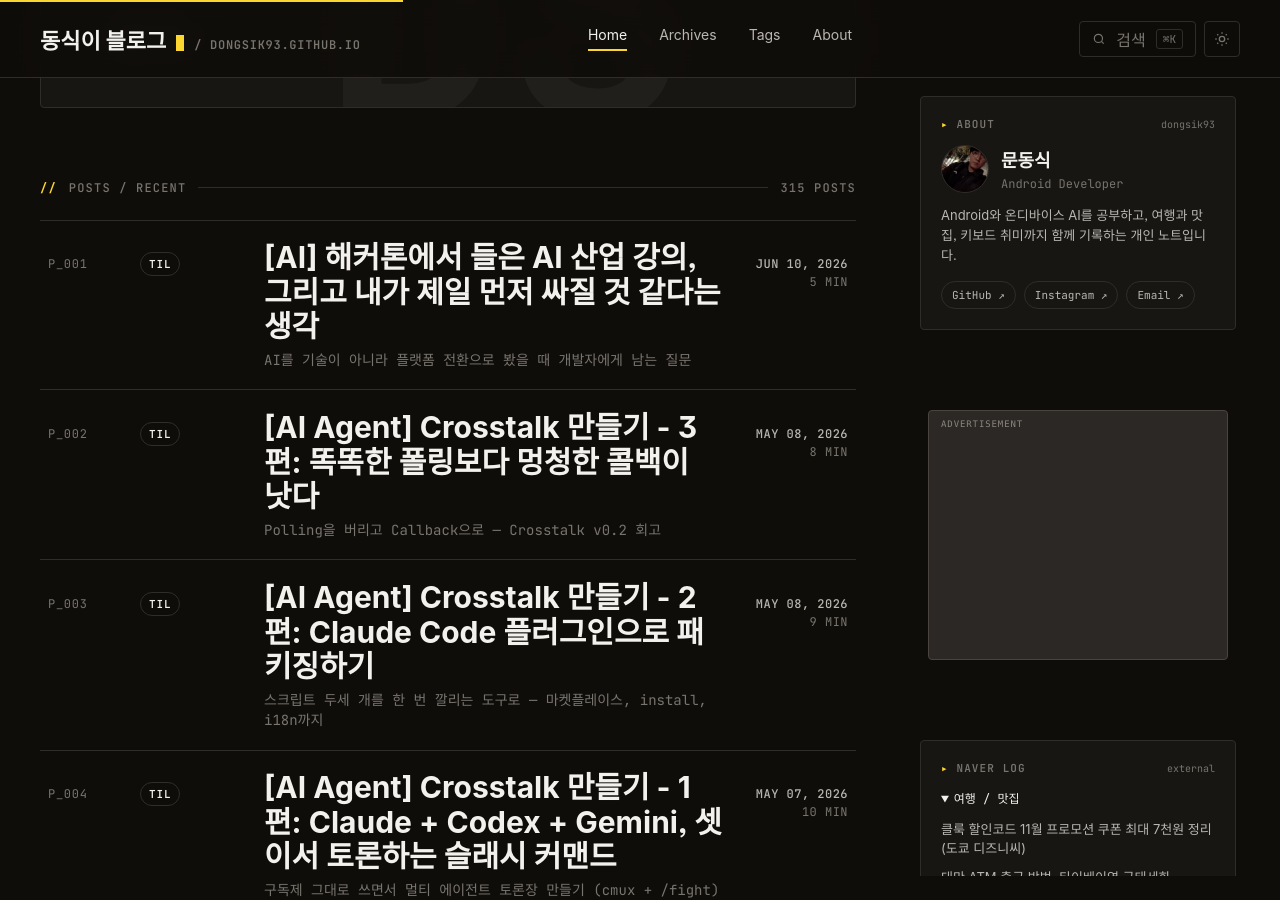
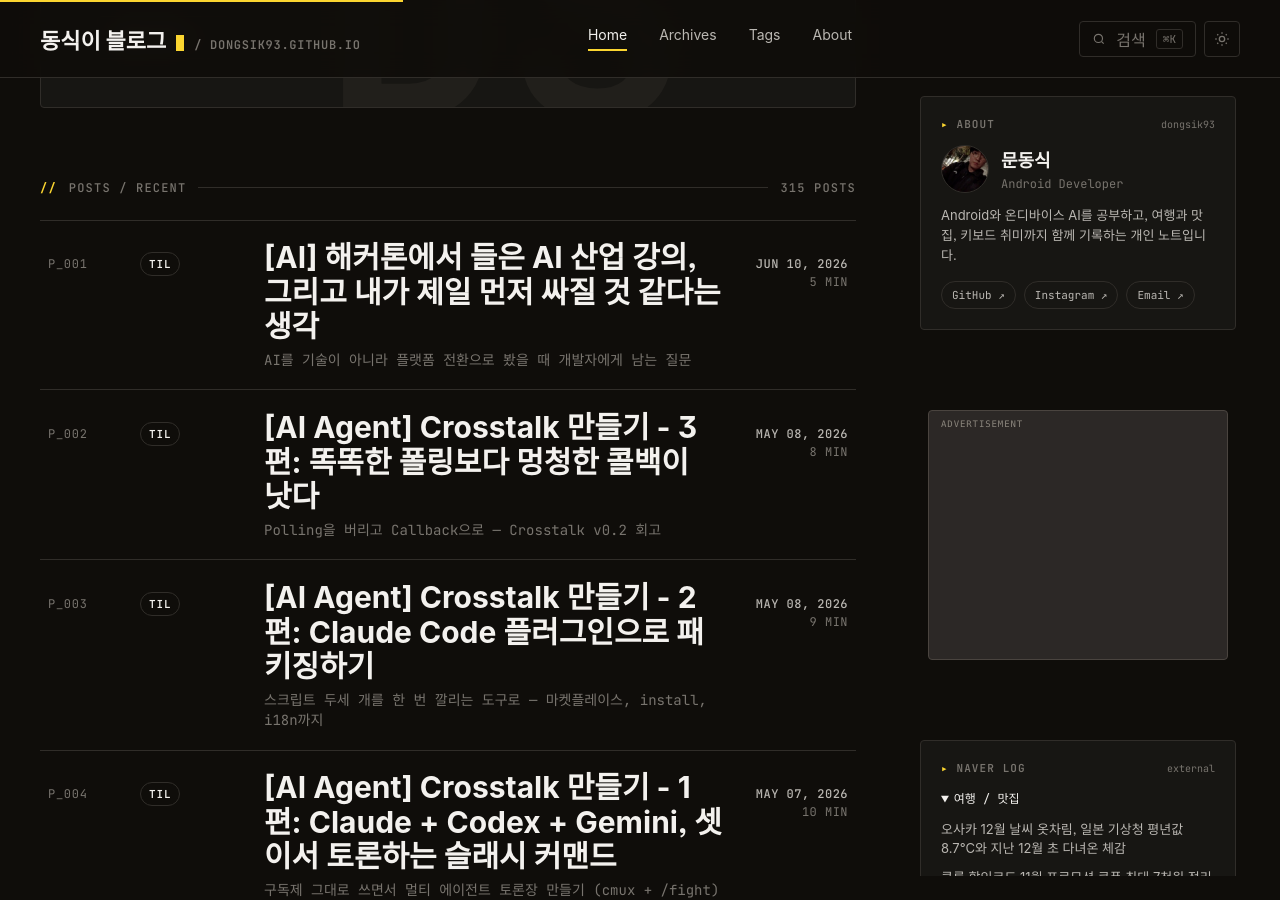
Before and after one commit to dongsik93/dongsik93.github.io, a Jekyll site: the page built from index.html, in a window 1280 px wide and 900 px high, scrolled down 601 px. Built offline with Jekyll 4.4.1, drawn with Linux system fonts in a browser that asks for light colours; some web fonts are replaced; the list of posts is cut into pages by our own code.

Commit message:
Add Osaka December weather backlink

```diff
--- a/_includes/blogs.html
+++ b/_includes/blogs.html
@@ -5,6 +5,7 @@
 <details>
   <summary>✈️ 여행 후기</summary>
   <ul class="list-inline">
+    <li><small><a href="https://m.blog.naver.com/econ_view/224465636137" target="_blank" rel="noopener noreferrer">오사카 12월 날씨 옷차림, 일본 기상청 평년값 8.7℃와 지난 12월 초 다녀온 체감</a></small></li>
     <li><small><a href="https://m.blog.naver.com/econ_view/224464633153" target="_blank" rel="noopener noreferrer">클룩 할인코드 11월 프로모션 쿠폰 최대 7천원 정리 (도쿄 디즈니씨)</a></small></li>
     <li><small><a href="https://m.blog.naver.com/econ_view/224462769706" target="_blank" rel="noopener noreferrer">대만 ATM 출금 방법, 타이베이역 국태세화(Cathay) ATM 트래블월렛 수수료 0원 후기</a></small></li>
     <li><small><a href="https://m.blog.naver.com/econ_view/224462034929" target="_blank" rel="noopener noreferrer">마이리얼트립 할인코드 11월 쿠폰팩 투어 티켓 숙소 정리</a></small></li>
```
